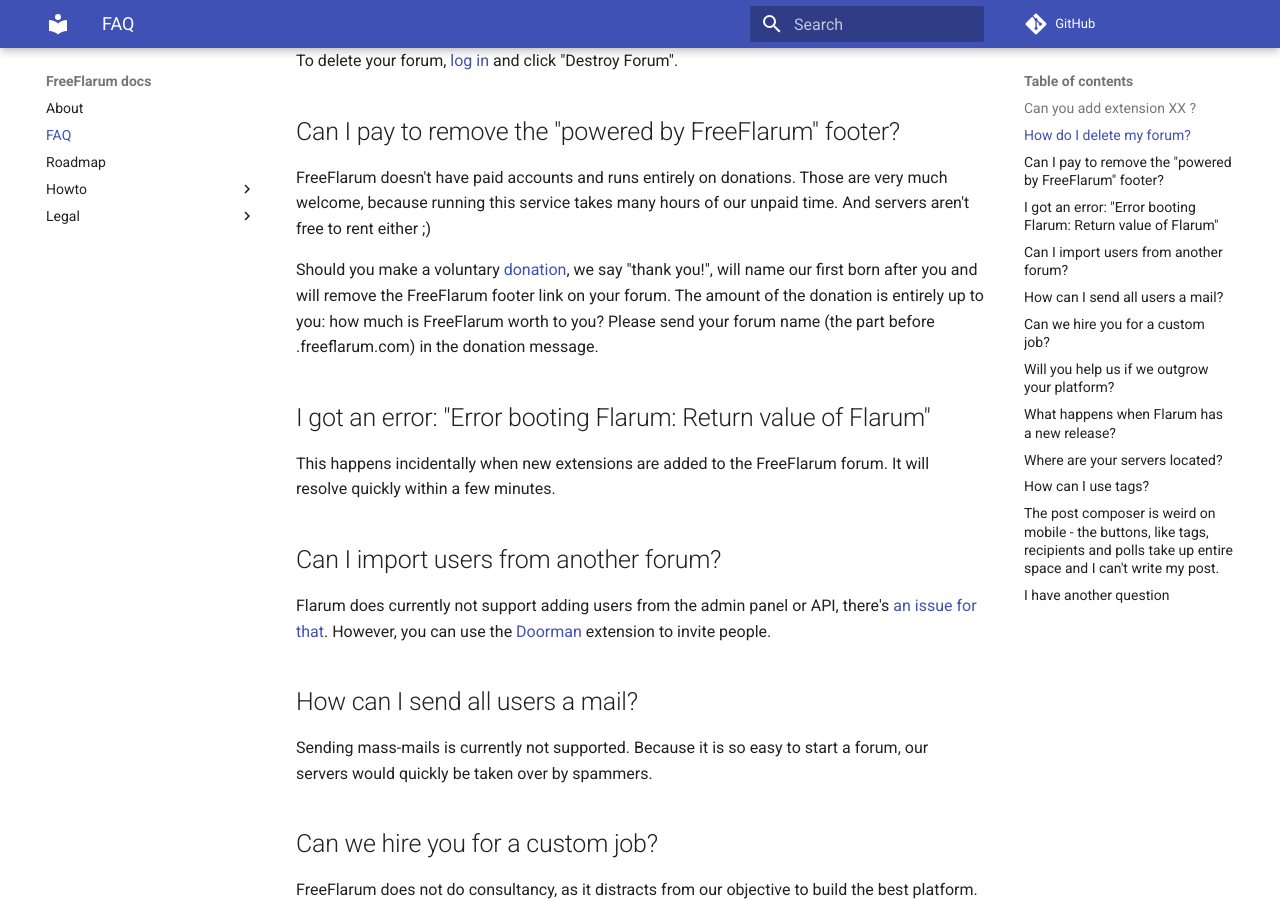
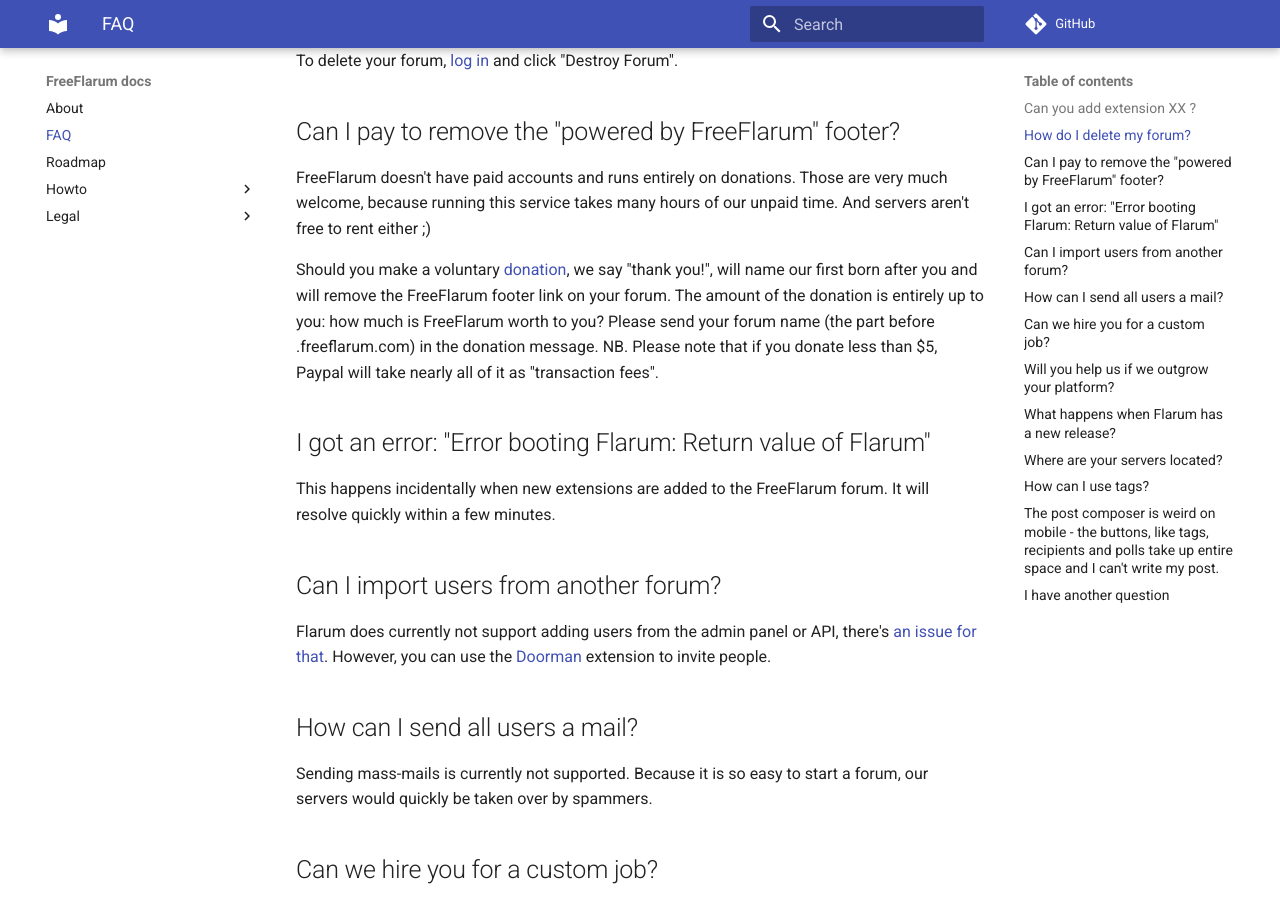
Before and after one commit to FreeFlarum/freeflarum.com, an MkDocs documentation site: the page built from docs/index.md, in a window 1280 px wide and 900 px high, scrolled down 376 px. Built offline with MkDocs 1.6.1 and Material for MkDocs 9.7.7, drawn with Linux system fonts in a browser that asks for light colours; comment, search, counter and statistics services are not loaded.

Commit message:
Update index.md

```diff
--- a/docs/index.md
+++ b/docs/index.md
@@ -12,7 +12,7 @@
 
 FreeFlarum doesn't have paid accounts and runs entirely on donations. Those are very much welcome, because running this service takes many hours of our unpaid time. And servers aren't free to rent either ;)
 
-Should you make a voluntary [donation](https://www.freeflarum.com/donate), we say "thank you!", will name our first born after you and will remove the FreeFlarum footer link on your forum. The amount of the donation is entirely up to you: how much is FreeFlarum worth to you? Please send your forum name (the part before .freeflarum.com) in the donation message.
+Should you make a voluntary [donation](https://www.freeflarum.com/donate), we say "thank you!", will name our first born after you and will remove the FreeFlarum footer link on your forum. The amount of the donation is entirely up to you: how much is FreeFlarum worth to you? Please send your forum name (the part before .freeflarum.com) in the donation message. NB. Please note that if you donate less than $5, Paypal will take nearly all of it as "transaction fees".
 
 ## I got an error: "Error booting Flarum: Return value of Flarum"
 
```
